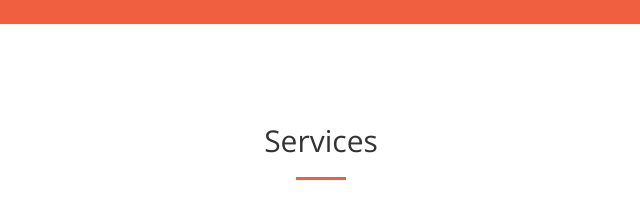
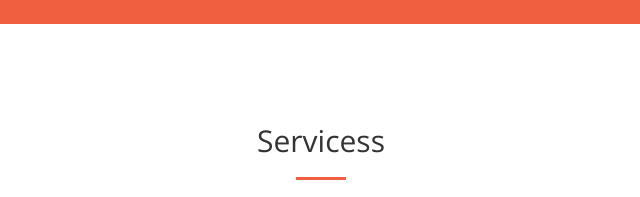
Before and after one commit to pratikanthi/presentsir, a plain HTML site: page index.html in a window 1280 px wide. Shown: the part 1520-1717 px from the top of the page, 319-959 px from the left. Drawn offline with nearby package versions, Linux system fonts and the light colour scheme.

Commit message:
Second commit

```diff
--- a/index.html
+++ b/index.html
@@ -105,7 +105,7 @@
         <div class="container">
             <div class="row">
                 <div class="col-lg-12 text-center">
-                    <h2 class="section-heading">Services</h2>
+                    <h2 class="section-heading">Servicess</h2>
                     <hr class="primary">
                 </div>
             </div>
```
